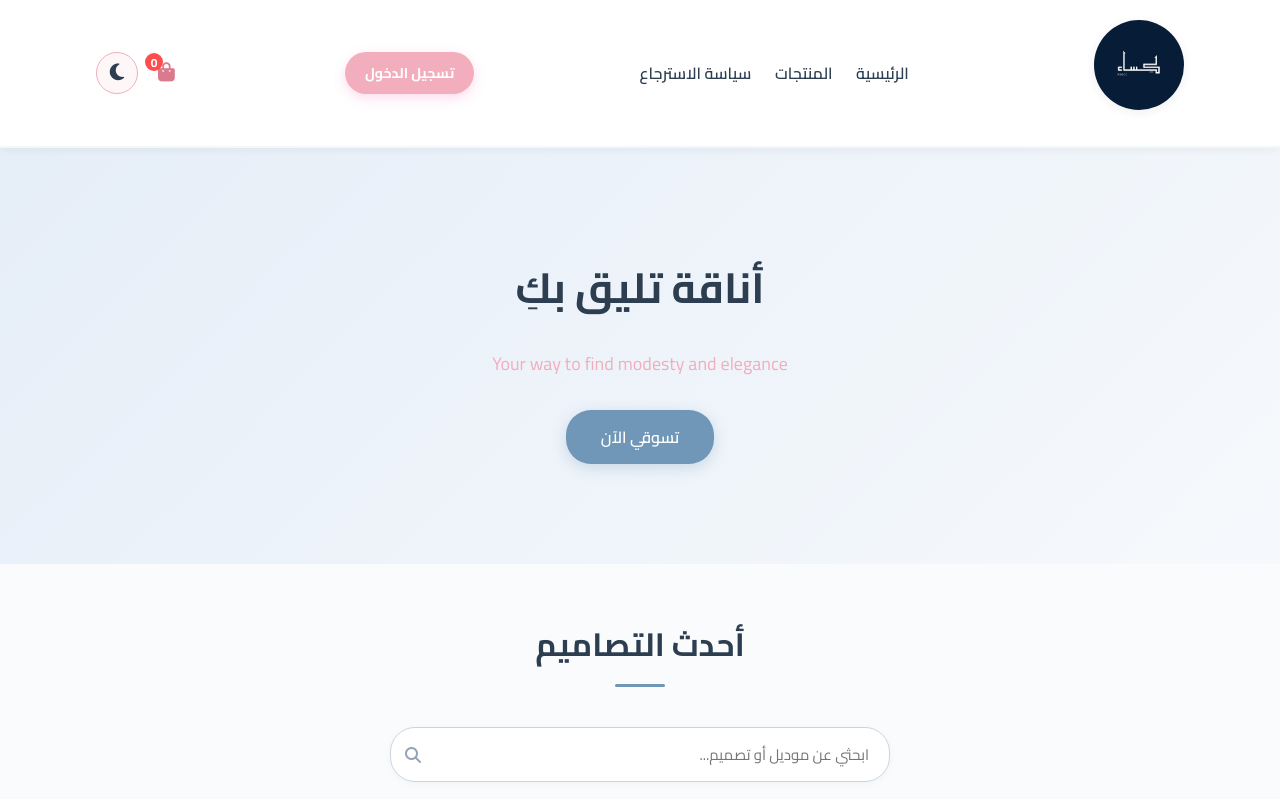
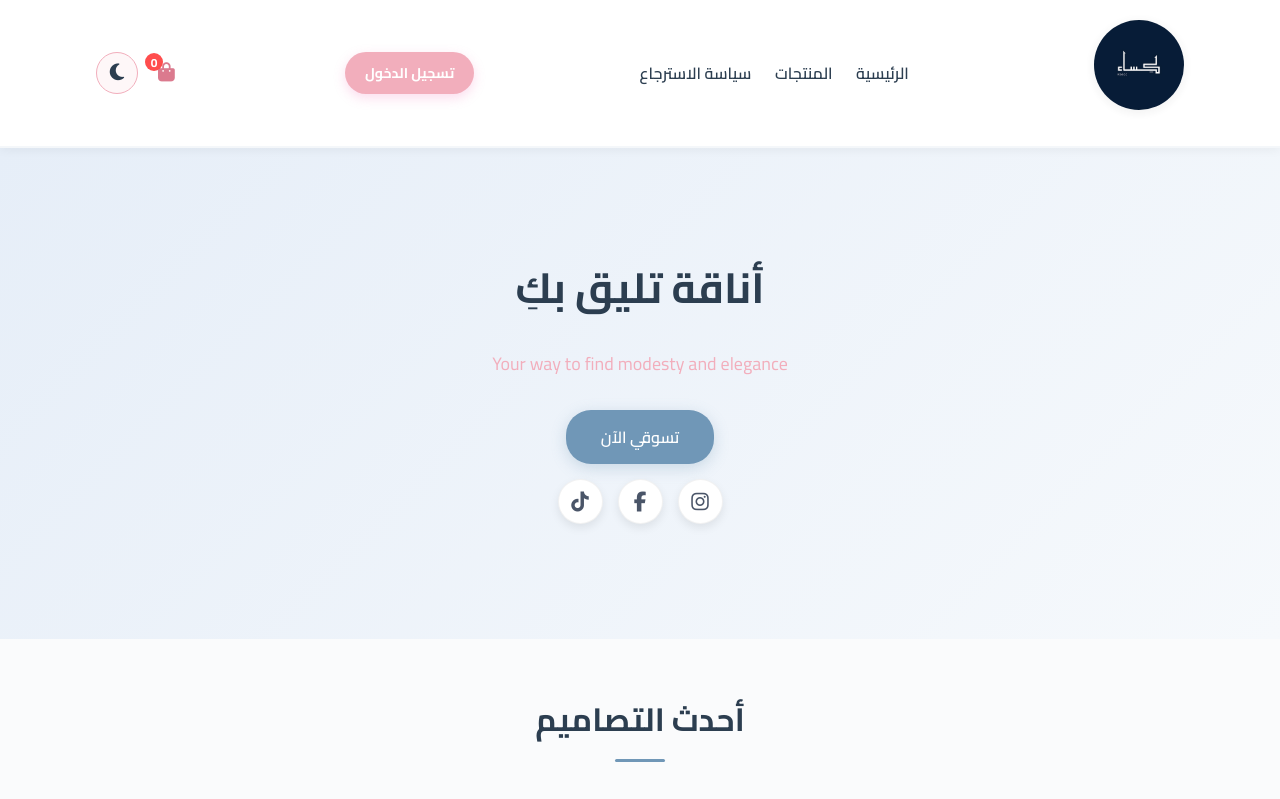
Before and after one commit to jowhaba-commits/kesaa-market, a plain HTML site: page index.html in a window 1280 px wide. Shown: the top 799 px of the page. Drawn offline with nearby package versions, Linux system fonts and the light colour scheme; no server answers.

Commit message:
Update index.html

```diff
--- a/index.html
+++ b/index.html
@@ -152,6 +152,22 @@ async function handleLogout() {
          <p id="pink">Your way to find modesty and elegance</p>
         <a href="#products" class="btn">تسوقي الآن</a>
     </div>
+
+      <!-- قسم شبكات التواصل الاجتماعي - متجر كساء -->
+<div class="social-wrapper">
+    <a href="https://www.instagram.com/kesaa_eg?igsi=eWRmemoxMW9uYm1p&utm_source=qr" target="_blank" rel="noopener noreferrer" class="social-btn instagram" aria-label="Instagram">
+        <i class="fa-brands fa-instagram"></i>
+    </a>
+
+    <a href="http://facebook.com/share/1K7U8DzgUz/?mibextid=wwXIfr" target="_blank" rel="noopener noreferrer" class="social-btn facebook" aria-label="Facebook">
+        <i class="fa-brands fa-facebook-f"></i>
+    </a>
+
+    <a href="http://tiktok.com/@kesaa_eg?_r=1&_t=ZS-999poeA822j" target="_blank" rel="noopener noreferrer" class="social-btn tiktok" aria-label="TikTok">
+        <i class="fa-brands fa-tiktok"></i>
+    </a>
+
+</div>
 </section>
 
 <main class="container" id="products">
```
